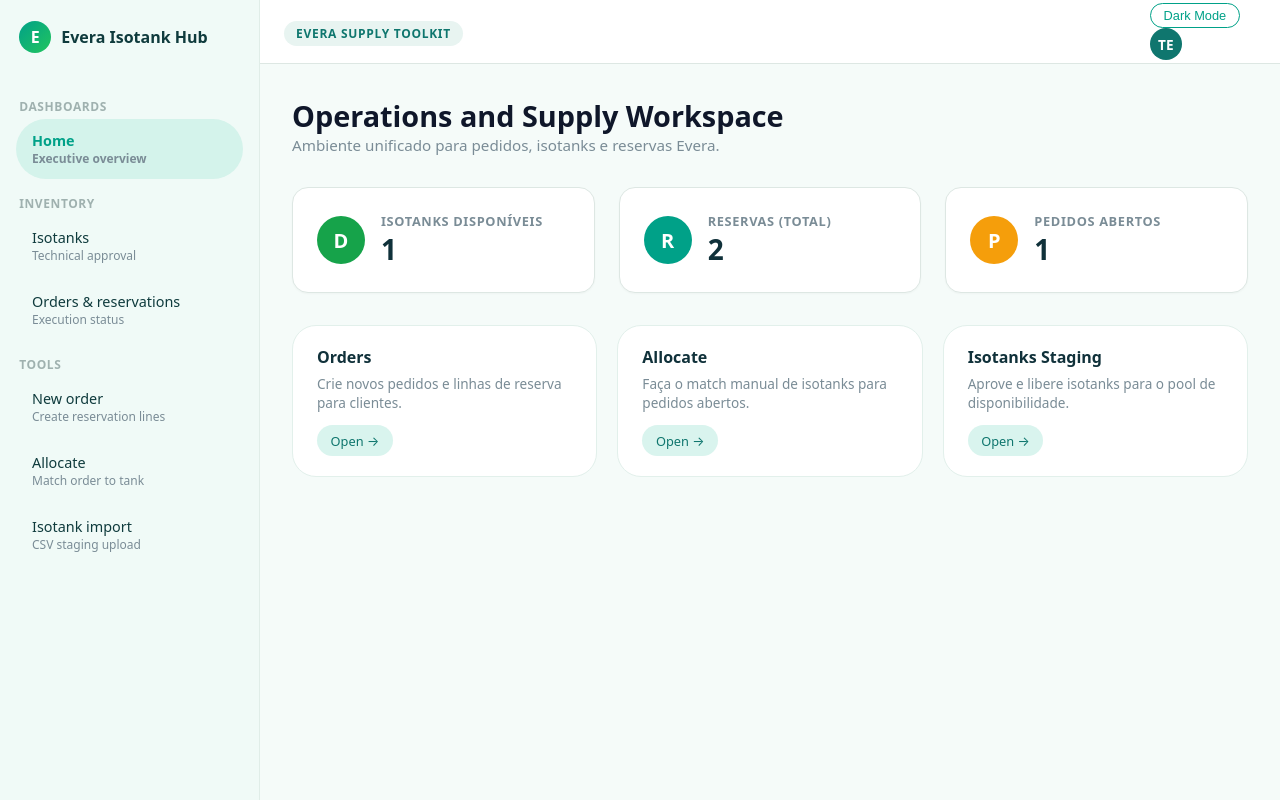
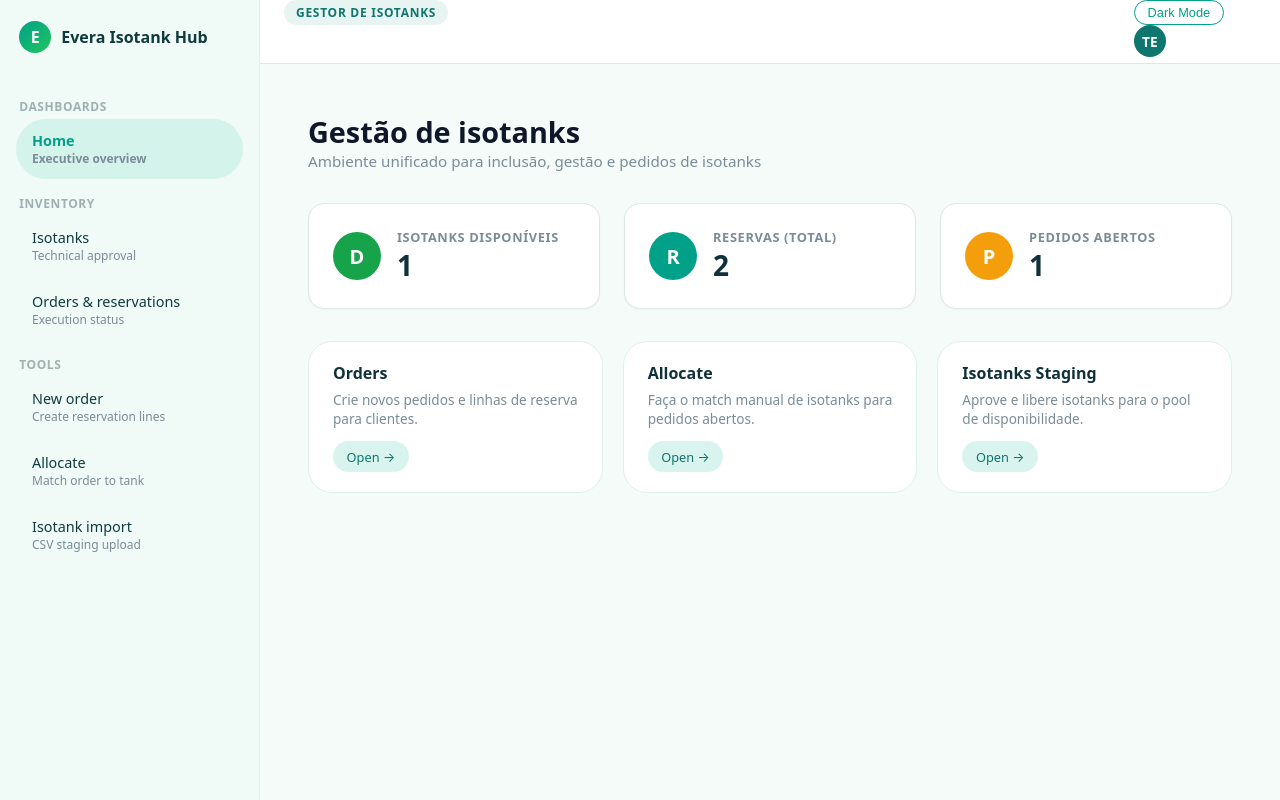
Before and after one commit to Pedro-ouza/isotanks, a Flask app: page / in a window 1280 px wide. Run offline with Flask 3, Linux system fonts and the light colour scheme.

Commit message:
ajustes css

```diff
--- a/frontend/static/css/style.css
+++ b/frontend/static/css/style.css
@@ -66,7 +66,7 @@ body {
 }
 
 .container {
-  padding: 2rem;
+  padding: 3rem;
 }
 
 /* Sidebar */
@@ -157,7 +157,7 @@ body {
   height: 64px;
   padding: 0 1.5rem;
   display: flex;
-  align-items: center;
+  align-items: columns;
   justify-content: space-between;
 }
 
@@ -275,7 +275,7 @@ body {
 .btn-sm { padding: 0.25rem 0.8rem; font-size: 0.8rem; }
 
 /* Forms */
-.form-group { display: flex; flex-direction: column; gap: 0.35rem; margin-bottom: 1rem; }
+.form-group { display: flex; flex-direction: column; gap: 2rem; margin-bottom: 3rem; }
 
 .form-group label {
   font-weight: 600;
@@ -283,6 +283,7 @@ body {
   text-transform: uppercase;
   letter-spacing: 0.05em;
   color: var(--muted-color);
+  margin-bottom: 1rem;
 }
 
 .form-group input,
--- a/frontend/templates/base.html
+++ b/frontend/templates/base.html
@@ -3,7 +3,7 @@
 <head>
     <meta charset="UTF-8">
     <meta name="viewport" content="width=device-width, initial-scale=1.0">
-    <title>Isotank CRM</title>
+    <title>Isotank Gestor</title>
     <link rel="stylesheet" href="{{ url_for('static', filename='css/style.css') }}">
 </head>
 <body>
@@ -52,10 +52,10 @@
         <div class="main-content">
             <div class="topbar">
                 <div class="topbar-left">
-                    <span class="topbar-chip">Evera supply toolkit</span>
+                    <span class="topbar-chip">Gestor de Isotanks</span>
                 </div>
                 <div class="topbar-right">
-                    <button id="btn-theme-toggle" class="btn btn-outline btn-sm" style="margin-right: 1rem;">Dark Mode</button>
+                    <button id="btn-theme-toggle" class="btn btn-outline btn-sm" style="margin-right: 2rem; align-self: center;">Dark Mode</button>
                     <div class="avatar">TE</div>
                 </div>
             </div>
--- a/frontend/templates/index.html
+++ b/frontend/templates/index.html
@@ -3,8 +3,8 @@
 {% block content %}
 <div class="page-header">
     <div>
-      <h1 class="page-title">Operations and Supply Workspace</h1>
-      <p class="text-muted">Ambiente unificado para pedidos, isotanks e reservas Evera.</p>
+      <h1 class="page-title">Gestão de isotanks</h1>
+      <p class="text-muted">Ambiente unificado para inclusão, gestão e pedidos de isotanks</p>
     </div>
 </div>
 
```
